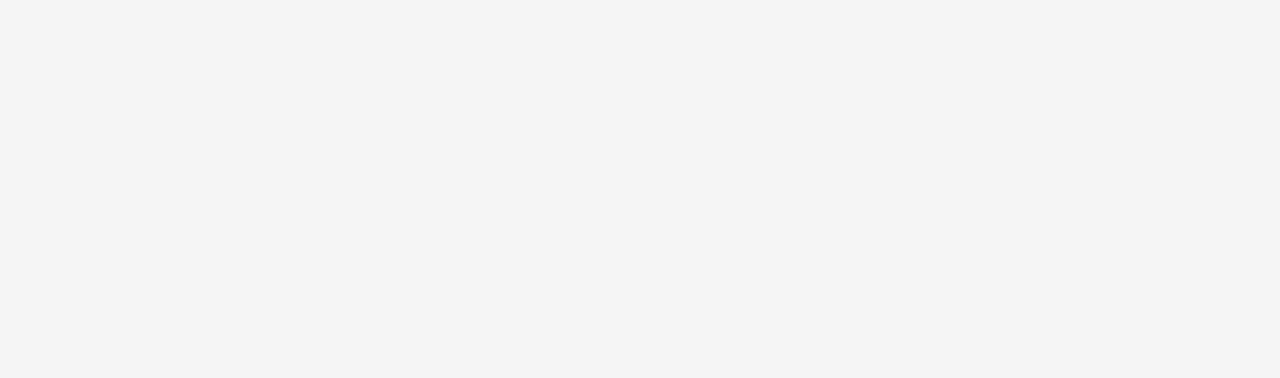
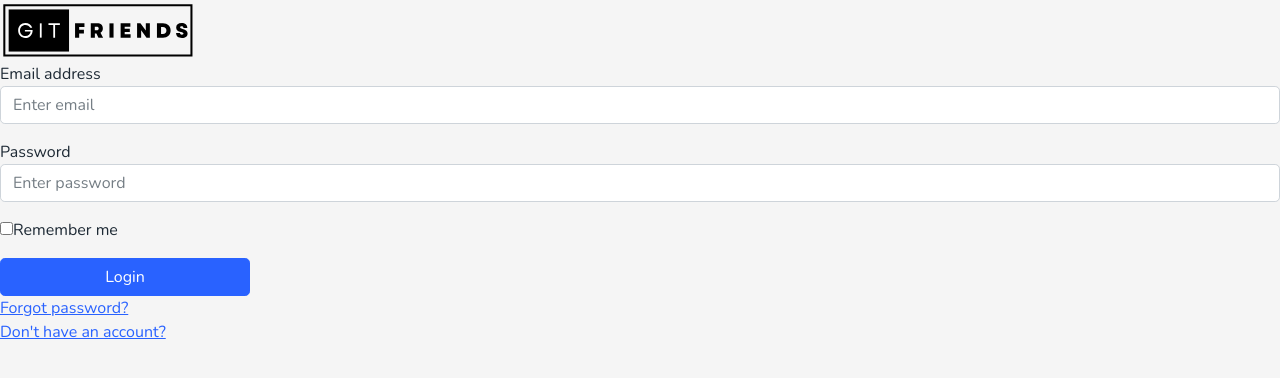
Before and after one commit to lifemoves/cs462-frontend, a React (Create React App) app: page /notifications#/login in a window 1280 px wide. Before the commit this address had no page. Shown: the top 378 px of the page. Built offline with nearby package versions, Linux system fonts and the light colour scheme.

Commit message:
added login and register views

```diff
--- /dev/null
+++ b/src/components/login.component.js
@@ -0,0 +1,49 @@
+import React, { Component } from 'react'
+import logo from '../assets/images/logos/cs302Logo.svg';
+
+export default class Login extends Component {
+  render() {
+    return (
+      <form>
+        <img style={{ width: 200 }} src={logo} className="center"/>
+        <div className="mb-3">
+          <label>Email address</label>
+          <input
+            type="email"
+            className="form-control"
+            placeholder="Enter email"
+          />
+        </div>
+        <div className="mb-3">
+          <label>Password</label>
+          <input
+            type="password"
+            className="form-control"
+            placeholder="Enter password"
+          />
+        </div>
+        <div className="mb-3">
+          <div className="custom-control custom-checkbox">
+            <input
+              type="checkbox"
+              className="custom-control-input"
+              id="customCheck1"
+            />
+            <label className="custom-control-label" htmlFor="customCheck1">
+              Remember me
+            </label>
+          </div>
+        </div>
+        <div className="d-grid">
+          <button style={{ width: 250 }} type="submit" className="btn btn-primary center">
+            Login
+          </button>
+        </div>
+        <p className="login-links">
+            <a href="#">Forgot password?</a><br/>
+            <a href="/register">Don't have an account?</a><br/>
+        </p>
+      </form>
+    )
+  }
+}
--- /dev/null
+++ b/src/components/register.component.js
@@ -0,0 +1,48 @@
+import React, { Component } from 'react'
+import logo from '../assets/images/logos/cs302Logo.svg';
+
+export default class Register extends Component {
+  render() {
+    return (
+      <form>
+        <img style={{ width: 200 }} src={logo} className="center"/>
+        <div className="mb-3">
+          <label>First name</label>
+          <input
+            type="text"
+            className="form-control"
+            placeholder="First name"
+          />
+        </div>
+        <div className="mb-3">
+          <label>Last name</label>
+          <input type="text" className="form-control" placeholder="Last name" />
+        </div>
+        <div className="mb-3">
+          <label>Email address</label>
+          <input
+            type="email"
+            className="form-control"
+            placeholder="Enter email"
+          />
+        </div>
+        <div className="mb-3">
+          <label>Password</label>
+          <input
+            type="password"
+            className="form-control"
+            placeholder="Enter password"
+          />
+        </div><br/>
+        <div className="d-grid">
+          <button style={{ width: 250 }} type="submit" className="btn btn-primary center">
+            Register
+          </button>
+        </div>
+        <p className="login-links">
+            <a href="/login">Already registered?</a><br/>
+        </p>
+      </form>
+    )
+  }
+}
--- a/src/layouts/Sidebar.js
+++ b/src/layouts/Sidebar.js
@@ -107,7 +107,7 @@ const Sidebar = () => {
             color="danger"
             tag="a"
             className="mt-3"
-            href="/logout"
+            href="/login"
           >
             Logout
           </Button>
--- a/src/routes/Router.js
+++ b/src/routes/Router.js
@@ -5,10 +5,13 @@ import { Navigate } from "react-router-dom";
 const FullLayout = lazy(() => import("../layouts/FullLayout.js"));
 
 /***** Pages ****/
+const Login = lazy(() => import("../components/login.component.js"));
+const Register = lazy(() => import("../components/register.component.js"));
 const Home = lazy(() => import("../views/Home.js"));
 const Profile = lazy(() => import("../views/Profile.js"));
 const Notifications = lazy(() => import("../views/Notifications.js"));
 
+/*
 const Starter = lazy(() => import("../views/Starter.js"));
 const About = lazy(() => import("../views/About.js"));
 const Alerts = lazy(() => import("../views/ui/Alerts"));
@@ -19,18 +22,18 @@ const Grid = lazy(() => import("../views/ui/Grid"));
 const Tables = lazy(() => import("../views/ui/Tables"));
 const Forms = lazy(() => import("../views/ui/Forms"));
 const Breadcrumbs = lazy(() => import("../views/ui/Breadcrumbs"));
-
+*/
 /*****Routes******/
 
 const ThemeRoutes = [
   {
-    path: "/",
     element: <FullLayout />,
     children: [
       { path: "/home", exact: true, element: <Home /> },
       { path: "/profile", exact: true, element: <Profile /> },
       { path: "/notifications", exact: true, element: <Notifications /> },
-      { path: "/", element: <Navigate to="/home" /> },
+      /*
+      { path: "/", element: <Navigate to="/login" /> },
       { path: "/starter", exact: true, element: <Starter /> },
       { path: "/about", exact: true, element: <About /> },
       { path: "/alerts", exact: true, element: <Alerts /> },
@@ -41,6 +44,14 @@ const ThemeRoutes = [
       { path: "/table", exact: true, element: <Tables /> },
       { path: "/forms", exact: true, element: <Forms /> },
       { path: "/breadcrumbs", exact: true, element: <Breadcrumbs /> },
+      */
+    ],
+  },
+  {
+    children: [
+      { path: "/", element: <Navigate to="/login" /> },
+      { path: "/login", exact: true, element: <Login /> },
+      { path: "/register", exact: true, element: <Register /> },
     ],
   },
 ];
```
